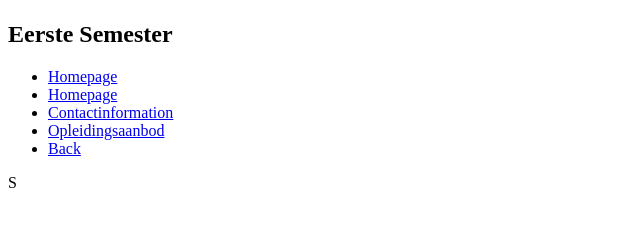
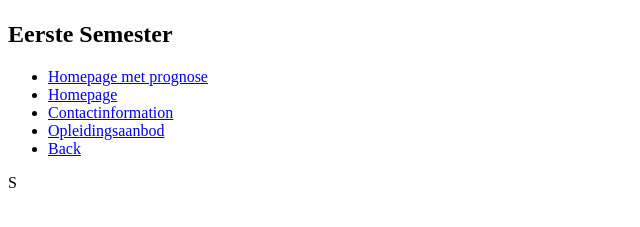
Before and after one commit to Zaoerbek15/Zaoerbek15.github.io, a website: page Labo3/index.html in a window 1280 px wide. Shown: the part 59-286 px from the top of the page, without its empty margins (0-640 px from the left). Drawn offline with Linux system fonts and the light colour scheme.

Commit message:
prognose update

```diff
--- a/Labo3/index.html
+++ b/Labo3/index.html
@@ -11,7 +11,7 @@
 <section>
     <h2>Eerste Semester</h2>
     <ul>
-        <li><a href="./Personal_homepage_met_prognose/index.html">Homepage</a></li>
+        <li><a href="./Personal_homepage_met_prognose/index.html">Homepage met prognose</a></li>
         <li><a href="./Personal_homepage/index.html">Homepage</a></li>
         <li><a href="./Contact_Information/index.html">Contactinformation</a></li>
         <li><a href="./Onderwijsaanbod/index.html">Opleidingsaanbod</a></li>
```
